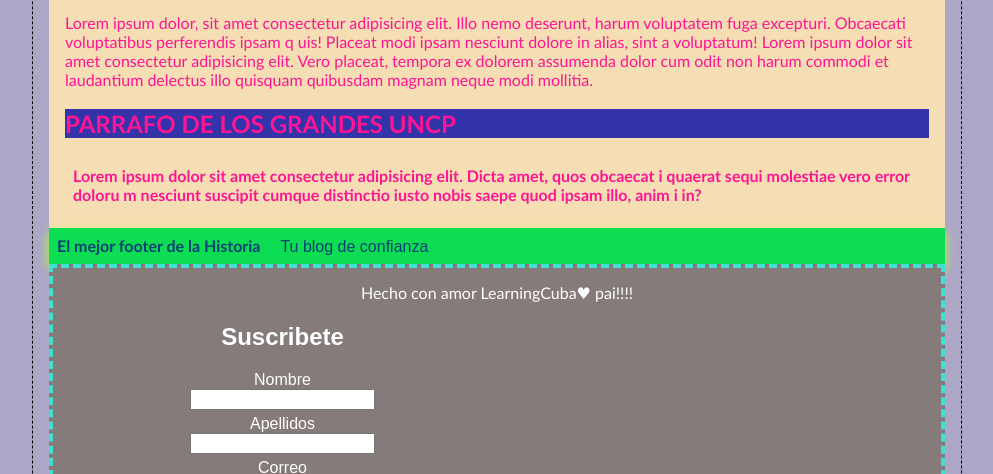
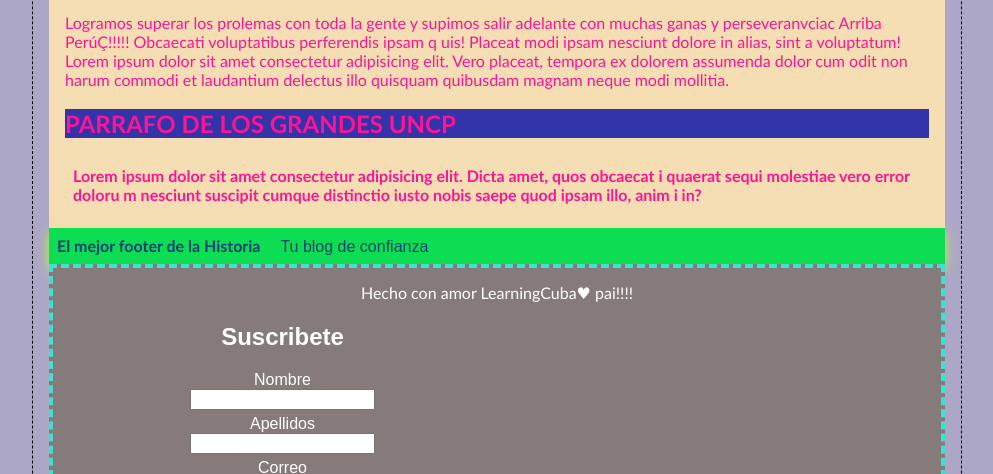
Before and after one commit to pbp15/hyperblog, a plain HTML site: page articulo.html in a window 1280 px wide. Shown: the part 323-797 px from the top of the page, without its empty margins (143-1136 px from the left). Drawn offline with nearby package versions, Linux system fonts and the light colour scheme.

Commit message:
TRADUCCIONMOS UN PARRAFO AND HICIMOS UN COMENTARIO PARA EL PROYECTO

```diff
--- a/articulo.html
+++ b/articulo.html
@@ -28,7 +28,7 @@
       <p>Y este l el p&aacuterrafo de inic&iacuteo
         Lorem ipsum dolor sit amet consectetur adipisicing elit. Nobis, ex! Architecto cupiditate quos, quae possimus
         sit
-	Somos los mejorres del mundo
+        Somos los mejorres del mundo
         eum laudantium non nostrum dolorum iusto
         et exercitationem nesciunt atque id. Suscipit, necessitai
         bus quod.
@@ -41,7 +41,8 @@
 
       </div>
       <p>
-        Lorem ipsum dolor, sit amet consectetur adipisicing elit. Illo nemo deserunt, harum voluptatem fuga excepturi.
+        Logramos superar los prolemas con toda la gente y supimos salir adelante con muchas ganas y perseveranvciac
+        Arriba PerúÇ!!!!!
         Obcaecati voluptatibus perferendis ipsam q
         uis! Placeat modi ipsam nesciunt dolore in alias, sint a voluptatum!
         Lorem ipsum dolor sit amet consectetur adipisicing elit. Vero placeat, tempora ex dolorem assumenda dolor cum
--- a/historia.txt
+++ b/historia.txt
@@ -5,4 +5,5 @@ Esta es la historia de piero - parra - UNCP - FIS -8VO CICLO
   desde el 2015 hasta la actualidad
   Hoy hablaremos de todas las historias do mundo
 
+  Estoy contribuyendo al proyecto CON MUCHAS GANAS!!!
   El tema de hoy son la vija escuela de rap vs la actualidad de rap Peruano
```
